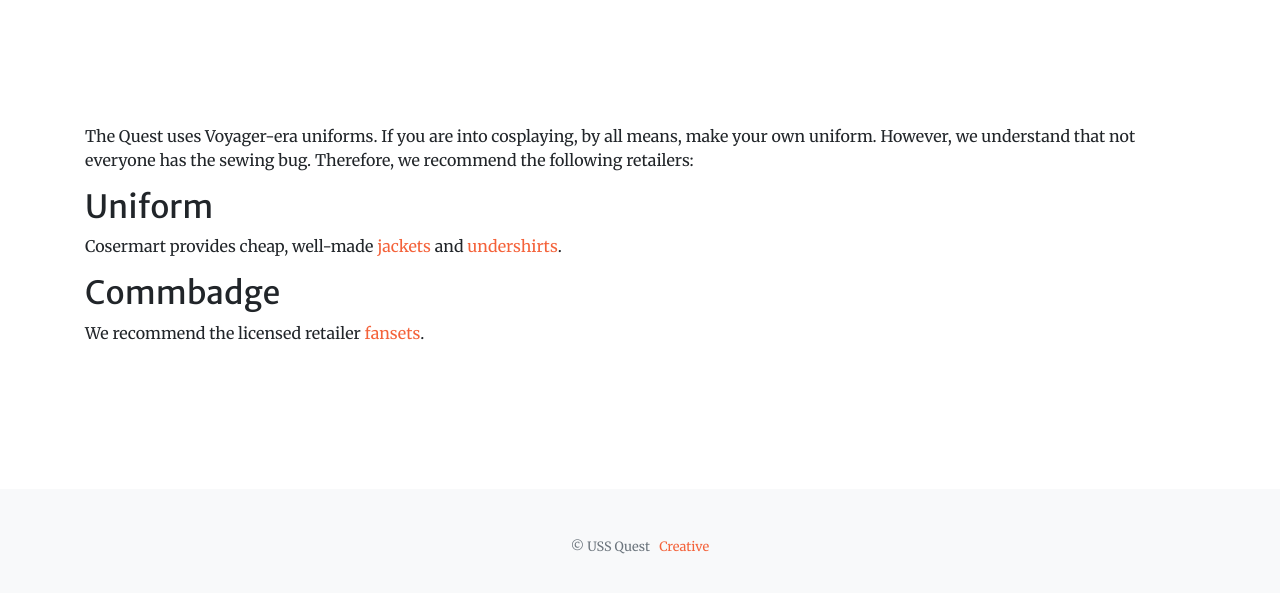
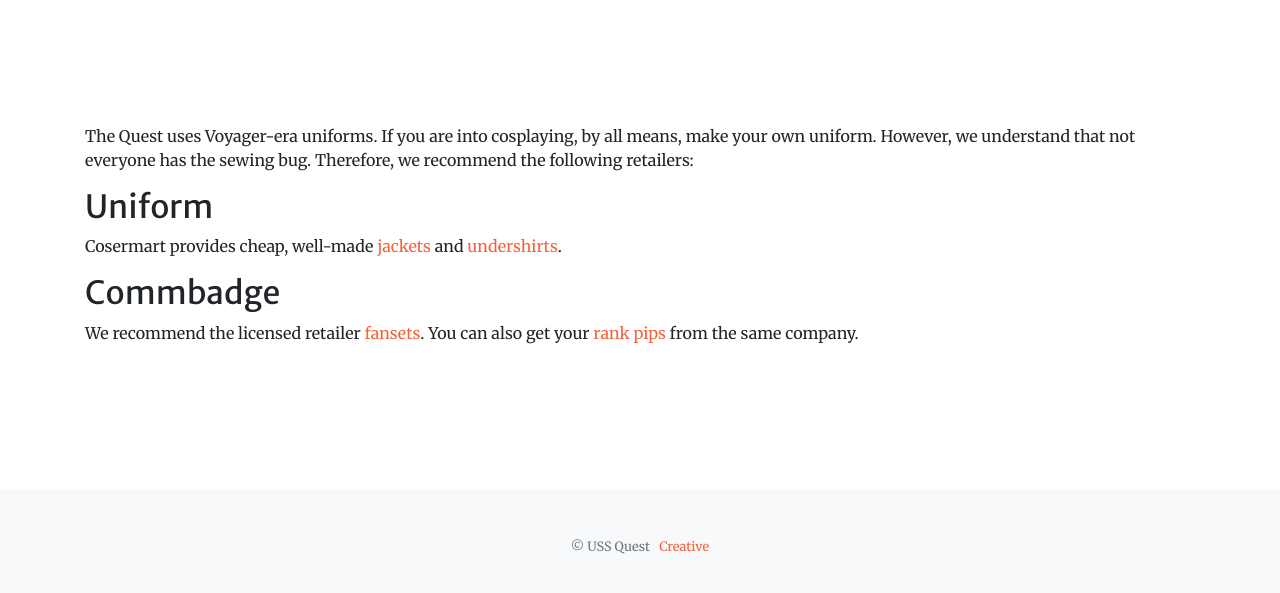
Before and after one commit to startrekthefleet/uss-quest, a Jekyll site: the page built from costuming.md, in a window 1280 px wide, cut to the strip 244-837 px from the top of the page. Built offline with Jekyll 4.4.1, drawn with Linux system fonts in a browser that asks for light colours.

Commit message:
Update costuming.md

```diff
--- a/costuming.md
+++ b/costuming.md
@@ -19,4 +19,4 @@ Cosermart provides cheap, well-made [jackets](https://www.ebay.com/itm/325285183
 
 ## Commbadge
 
-We recommend the licensed retailer [fansets](https://fansets.com/collections/magnets/products/copy-of-star-trek-voyager-ds9-delta-licensed-fansets-pin).
+We recommend the licensed retailer [fansets](https://fansets.com/collections/magnets/products/copy-of-star-trek-voyager-ds9-delta-licensed-fansets-pin). You can also get your [rank pips](https://fansets.com/products/star-trek-24th-century-rank-pips) from the same company.
```
